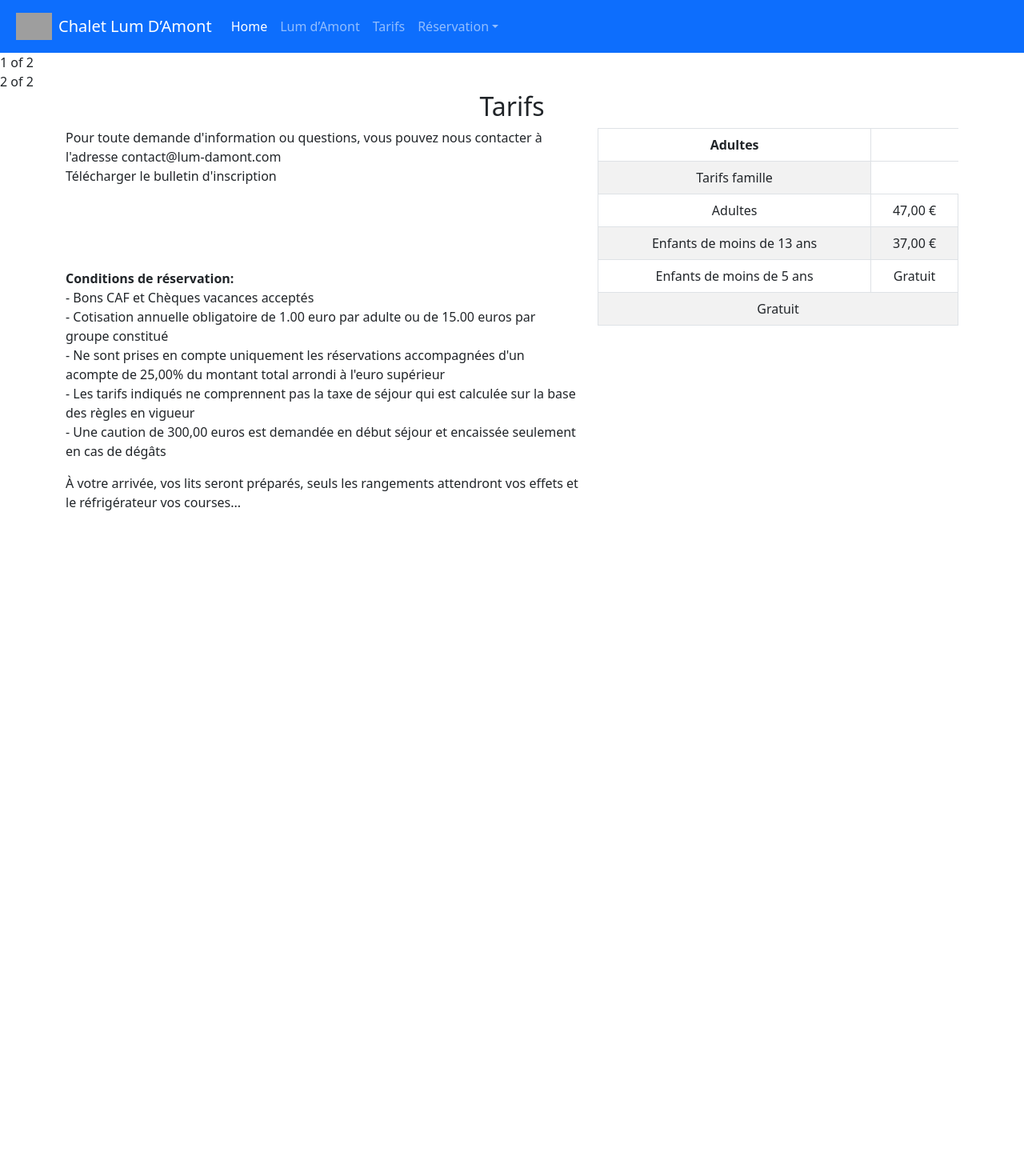
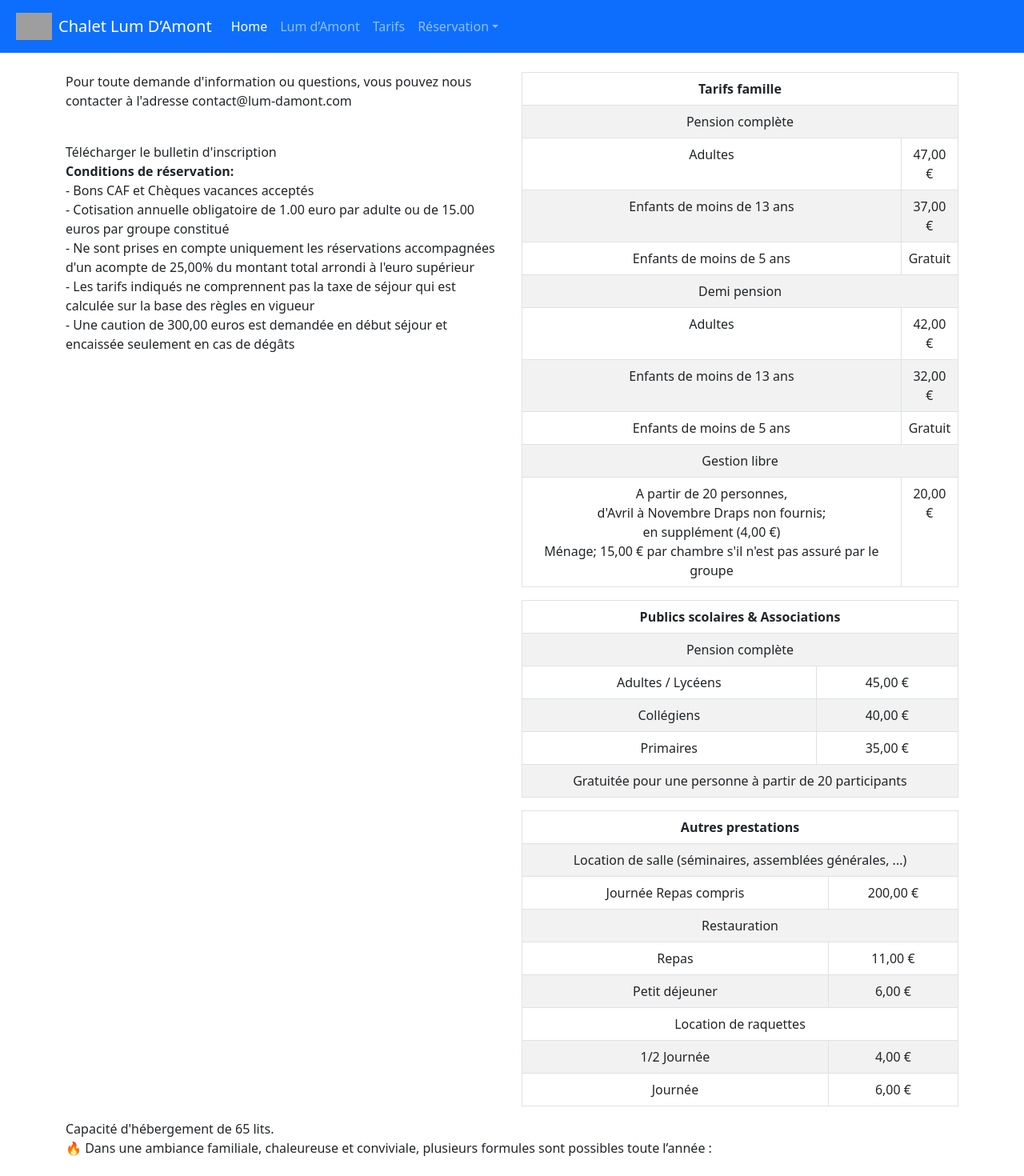
Before and after one commit to mountaineer09/Test, a Next.js app: page /tarifs in a window 1280 px wide. Shown: the top 1470 px of the page at 80% size. Before the commit the page ends 800 px from the top, so only its background shows below. Built offline with nearby package versions, Linux system fonts and the light colour scheme; grey boxes are pictures that could not be loaded; a web font is replaced by a local one.

Commit message:
Avancement page tarifs

```diff
--- a/components/Navbar.tsx
+++ b/components/Navbar.tsx
@@ -3,7 +3,7 @@ import Link from 'next/link'
 import Tarifs from '../pages/tarifs';
 import Home from '../pages/home';
 
-const Navbar= () => {
+const Navbar = () => {
   return (
     // <nav>
     // <div className= "logo">
--- a/pages/tarifs.tsx
+++ b/pages/tarifs.tsx
@@ -1,43 +1,16 @@
 import Navbar from "../components/Navbar";
+import Image from 'next/image';
 
 const Tarifs = () => {
     return (
         <div>
-            <Navbar></Navbar>
-            <div className="col">
-                1 of 2
-            </div>
-            <div className="col">
-                2 of 2
-            </div>
-
+            <Navbar></Navbar><br />
             <div className="container">
 
-
-
-
-
-                <div className="row justify-content-lg-center">
-                    <div className="col-lg-12">
-                        <h2 className="text-center">Tarifs</h2>
-                        <div className="separator"></div>
-
-
-
                 <div className="row">
-                            <div className="col-md-7"><p className="large"><div className="row">
-                                <div className="col-md-12">
-                                    <p>Pour toute demande d'information ou questions, vous pouvez nous contacter à l'adresse contact@lum-damont.com<br />
+                    <div className="col">
+                        <p>Pour toute demande d'information ou questions, vous pouvez nous contacter à l'adresse contact@lum-damont.com</p><br />
                         <span>Télécharger le bulletin d'inscription</span><br />
-                                        <span></span><br />
-                                        <span></span><br />
-                                        <span></span></p>
-
-                                    <p><span><strong></strong></span><br />
-                                        <span></span></p>
-
-
-
                         <p><strong>Conditions de réservation:</strong><br />
                             - Bons CAF et Chèques vacances acceptés<br />
                             - Cotisation annuelle obligatoire de 1.00 euro par adulte ou de 15.00 euros par groupe constitué<br />
@@ -45,69 +18,150 @@ const Tarifs = () => {
                             - Les tarifs indiqués ne comprennent pas la taxe de séjour qui est calculée sur la base des règles en vigueur<br />
                             - Une caution de 300,00 euros est demandée en début séjour et encaissée seulement en cas de dégâts<br />
                         </p>
-
-
-
-
-                                    <blockquote>
-                                        <p>&Agrave; votre arrivée, vos lits seront préparés, seuls les rangements attendront vos effets et le réfrigérateur vos courses...</p>
-                                    </blockquote>
                     </div>
-                            </div>
-                            </p></div>
-                            <div className="col-md-5">
-
-                                <div className="table-responsive well2">
+                    <div className="col">
                         <table className="table table-bordered table-striped">
                             <thead>
                                 <tr>
-                                                <th className="text-center">Adultes</th>
-
+                                    <th colSpan={2} className="text-center">Tarifs famille</th>
                                 </tr>
                             </thead>
                             <tbody>
 
                                 <tr>
-                                                <td className="text-center">Tarifs famille</td>
+                                    <td colSpan={2} className="text-center">Pension complète</td>
                                 </tr>
 
                                 <tr>
-                                                <td className="text-center">Adultes</td>
-                                                <td className="text-center">47,00 &euro;</td>
+                                    <td scope="col" className="text-center">Adultes</td>
+                                    <td scope="row" className="text-center">47,00 &euro;</td>
                                 </tr>
 
                                 <tr>
                                     <td className="text-center">Enfants de moins de 13 ans</td>
                                     <td className="text-center">37,00 &euro;</td>
                                 </tr>
+                                <tr>
+                                    <td className="text-center">Enfants de moins de 5 ans</td>
+                                    <td className="text-center">Gratuit</td>
+                                </tr>
+                                <tr>
+                                    <td colSpan={2} className="text-center">Demi pension</td>
+                                </tr>
 
                                 <tr>
-                                                <td className="text-center">Enfants de moins de 5 ans</td>
-                                                <td colSpan={2} className="text-center">Gratuit</td>
+                                    <td className="text-center">Adultes</td>
+                                    <td className="text-center">42,00 &euro;</td>
+                                </tr>
+
+                                <tr>
+                                    <td className="text-center">Enfants de moins de 13 ans</td>
+                                    <td className="text-center">32,00 &euro;</td>
                                 </tr>
                                 <tr>
-
-                                                <td colSpan={2} className="text-center">Gratuit</td>
+                                    <td className="text-center">Enfants de moins de 5 ans</td>
+                                    <td className="text-center">Gratuit</td>
+                                </tr>
+                                <tr>
+                                    <td colSpan={2} className="text-center">Gestion libre</td>
+                                </tr>
+                                <tr>
+                                    <td className="text-center">A partir de 20 personnes,<br />
+                                        d'Avril à Novembre
+                                        Draps non fournis;<br /> en supplément (4,00 &euro;)<br />
+                                        Ménage; 15,00 &euro; par chambre s'il n'est pas assuré par le groupe</td>
+                                    <td className="text-center">20,00 &euro;</td>
                                 </tr>
                             </tbody>
                         </table>
+                        <table className="table table-bordered table-striped">
+                            <thead>
+                                <tr>
+                                    <th colSpan={2} className="text-center">Publics scolaires & Associations</th>
+                                </tr>
+                            </thead>
+                            <tbody>
+                                <tr>
+                                    <td colSpan={2} className="text-center">Pension complète</td>
+                                </tr>
 
+                                <tr>
+                                    <td scope="col" className="text-center">Adultes / Lycéens</td>
+                                    <td scope="row" className="text-center">45,00 &euro;</td>
+                                </tr>
+
+                                <tr>
+                                    <td className="text-center">Collégiens</td>
+                                    <td className="text-center">40,00 &euro;</td>
+                                </tr>
+                                <tr>
+                                    <td className="text-center">Primaires</td>
+                                    <td className="text-center">35,00 &euro;</td>
+                                </tr>
+                                <tr>
+                                    <td colSpan={2} className="text-center">Gratuitée pour une personne à partir de 20 participants</td>
+                                </tr>
+                            </tbody>
+                        </table>
+                        <table className="table table-bordered table-striped">
+                            <thead>
+                                <tr>
+                                    <th colSpan={2} className="text-center">Autres prestations</th>
+                                </tr>
+                            </thead>
+                            <tbody>
+                                <tr>
+                                    <td colSpan={2} className="text-center">Location de salle (séminaires, assemblées générales, ...)</td>
+                                </tr>
+
+                                <tr>
+                                    <td scope="col" className="text-center">Journée Repas compris</td>
+                                    <td scope="row" className="text-center">200,00 &euro;</td>
+                                </tr>
+                                <tr>
+                                    <td colSpan={2} className="text-center">Restauration</td>
+                                </tr>
+                                <tr>
+                                    <td className="text-center">Repas</td>
+                                    <td className="text-center">11,00 &euro;</td>
+                                </tr>
+                                <tr>
+                                    <td className="text-center">Petit déjeuner</td>
+                                    <td className="text-center">6,00 &euro;</td>
+                                </tr>
+                                <tr>
+                                    <td colSpan={2} className="text-center">Location de raquettes</td>
+                                </tr>
+                                <tr>
+                                    <td className="text-center">1/2 Journée</td>
+                                    <td className="text-center">4,00 &euro;</td>
+                                </tr>
+                                <tr>
+                                    <td className="text-center">Journée</td>
+                                    <td className="text-center">6,00 &euro;</td>
+                                </tr>
+                            </tbody>
+                        </table>
                     </div>
+                    <p className="card-text">Capacité d'hébergement de 65 lits.<br />
+                        🔥 Dans une ambiance familiale, chaleureuse et conviviale, plusieurs formules sont possibles toute l’année :<br /><br />
 
+                        ❄️ Seul, en couple, en famille, groupes, comités d’entreprises, etc<br />
+                        🌲 Evénements (mariages, séminaires, etc)<br />
+                        ☃️ Hébergement en pension complète, demi-pension ou en gestion libre<br />
+                        🦸 Enfants et jeunes en séjours organisés, camps, colonies, classes de neige ou vertes, d’immersion en langues, etc<br />
+                        ❤️ Personne en situation de handicap (voir équipements)<br /><br />
 
+                        Reservez dès maintenant votre séjour !<br />
+                        Appelez nous au 05.61.01.06.76 / 06.74.19.16.92 ou Ecrivez à l’adresse contact@lum-damont.com<br /><br />
+
+                        🀩 L’association organise plusieurs événements dans l’année. Voir toutes nos activités<br /><br />
+                        <a href="#" className="fa fa-facebook"></a><br />
+                        <a href="#" className="fa fa-twitter"></a><br />
+
+                        L’établissement est déclaré auprès de la Direction Départementale de la Jeunesse, des Sports et de la Vie Associative.<br />
+                        Il est agréé par l’Education Nationale et dispose d’un partenariat avec la Caisse d’Allocations Familiales.</p><br />
                 </div>
-                        </div>
-
-
-
-
-                    </div>
-                </div>
-
-
-
-
-
             </div>
         </div>
 
```
Also changed, not shown: pages/tarifs1.tsx (added, +82 -0 lines). Lines whose indentation alone changed are shown as unchanged.
